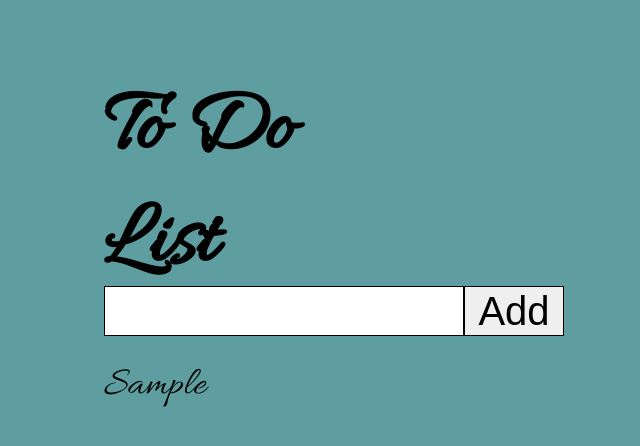
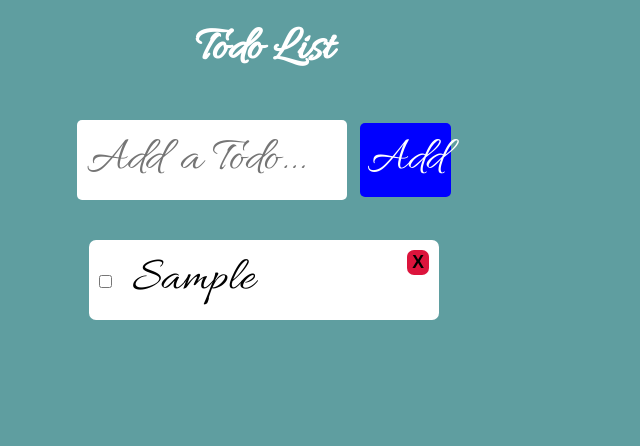
Before and after one commit to Jahsays/DOM_and_Events_Exercise, a plain HTML site: page To_Do_List/index.html in a window 1280 px wide. Both pictures are taken after typing "Sample" into the empty fields and a click on the button "Add". Shown: the whole page, without its empty margins (376-1016 px from the left). Drawn offline with Linux system fonts and the light colour scheme.

Commit message:
implemented feedback

```diff
--- a/To_Do_List/index.html
+++ b/To_Do_List/index.html
@@ -1,18 +1,32 @@
+<!DOCTYPE html>
 <html lang="en">
 <head>
   <meta charset="UTF-8">
   <meta name="viewport" content="width=device-width, initial-scale=1.0">
   <link href="https://fonts.googleapis.com/css2?family=Allura&display=swap" rel="stylesheet">
   <link rel="stylesheet" href="style.css">
-    <title>To do List</title>
+  <title>Todo List</title>
 </head>
 <body>
-    <h1>To Do List</h1>
+
   <div class="container">
-       <input id="inputField" type="text"><button id="addToDo">Add</button>
-       <div class="to-dos" id="toDoContainer">
+    <h1>Todo List</h1>
+
+    <form class="todo-form">
+      <input type="text" class="todo-input" placeholder="Add a Todo...">
+      <button type="submit" class="add-button">Add</button>
+    </form>
+
+    <ul class="todo-items">
+      <!-- dummy item
+      <li class="item" data-key="1594003133171">
+        <input class="checkbox" type="checkbox">
+        Go to Gym
+        <button class="delete-button">X</button>
+      </li> -->
+    </ul>
   </div>
-    </div>
+
   <script src="main.js"></script>
 </body>
 </html>
--- a/To_Do_List/main.js
+++ b/To_Do_List/main.js
@@ -1,18 +1,137 @@
-let addToDoButton = document.getElementById("addToDo");
-let toDoContainer = document.getElementById("toDoContainer");
-let inputField = document.getElementById("inputField");
+// select everything
+// select the todo-form
+const todoForm = document.querySelector('.todo-form');
+// select the input box
+const todoInput = document.querySelector('.todo-input');
+// select the <ul> with class="todo-items"
+const todoItemsList = document.querySelector('.todo-items');
 
-addToDoButton.addEventListener("click",  function(){
-    var paragraph = document.createElement("p");
-    paragraph.classList.add("paragraph-styling");
-    paragraph.innerText = inputField.value;
-    toDoContainer.appendChild(paragraph);
-    inputField.value = "";
-    paragraph.addEventListener("click", function(){
-    paragraph.style.textDecoration = "line-through"
-    })
+// array which stores every todos
+let todos = [];
 
-    paragraph.addEventListener("dblclick", function(){
-        toDoContainer.removeChild(paragraph);
-        })
+// add an eventListener on form, and listen for submit event
+todoForm.addEventListener('submit', function(event) {
+  // prevent the page from reloading when submitting the form
+  event.preventDefault();
+  addTodo(todoInput.value); // call addTodo function with input box current value
 });
+
+// function to add todo
+function addTodo(item) {
+  // if item is not empty
+  if (item !== '') {
+    // make a todo object, which has id, name, and completed properties
+    const todo = {
+      id: Date.now(),
+      name: item,
+      completed: false
+    };
+
+    // then add it to todos array
+    todos.push(todo);
+    addToLocalStorage(todos); // then store it in localStorage
+
+    // finally clear the input box value
+    todoInput.value = '';
+  }
+}
+
+// function to render given todos to screen
+function renderTodos(todos) {
+  // clear everything inside <ul> with class=todo-items
+  todoItemsList.innerHTML = '';
+
+  // run through each item inside todos
+  todos.forEach(function(item) {
+    // check if the item is completed
+    const checked = item.completed ? 'checked': null;
+
+    // make a <li> element and fill it
+    // <li> </li>
+    const li = document.createElement('li');
+    // <li class="item"> </li>
+    li.setAttribute('class', 'item');
+    // <li class="item" data-key="20200708"> </li>
+    li.setAttribute('data-key', item.id);
+    /* <li class="item" data-key="20200708">
+          <input type="checkbox" class="checkbox">
+          Go to Gym
+          <button class="delete-button">X</button>
+        </li> */
+    // if item is completed, then add a class to <li> called 'checked', which will add line-through style
+    if (item.completed === true) {
+      li.classList.add('checked');
+    }
+
+    li.innerHTML = `
+      <input type="checkbox" class="checkbox" ${checked}>
+      ${item.name}
+      <button class="delete-button">X</button>
+    `;
+    // finally add the <li> to the <ul>
+    todoItemsList.append(li);
+  });
+
+}
+
+// function to add todos to local storage
+function addToLocalStorage(todos) {
+  // conver the array to string then store it.
+  localStorage.setItem('todos', JSON.stringify(todos));
+  // render them to screen
+  renderTodos(todos);
+}
+
+// function helps to get everything from local storage
+function getFromLocalStorage() {
+  const reference = localStorage.getItem('todos');
+  // if reference exists
+  if (reference) {
+    // converts back to array and store it in todos array
+    todos = JSON.parse(reference);
+    renderTodos(todos);
+  }
+}
+
+// toggle the value to completed and not completed
+function toggle(id) {
+  todos.forEach(function(item) {
+    // use == not ===, because here types are different. One is number and other is string
+    if (item.id == id) {
+      // toggle the value
+      item.completed = !item.completed;
+    }
+  });
+
+  addToLocalStorage(todos);
+}
+
+// deletes a todo from todos array, then updates localstorage and renders updated list to screen
+function deleteTodo(id) {
+  // filters out the <li> with the id and updates the todos array
+  todos = todos.filter(function(item) {
+    // use != not !==, because here types are different. One is number and other is string
+    return item.id != id;
+  });
+
+  // update the localStorage
+  addToLocalStorage(todos);
+}
+
+// initially get everything from localStorage
+getFromLocalStorage();
+
+// after that addEventListener <ul> with class=todoItems. Because we need to listen for click event in all delete-button and checkbox
+todoItemsList.addEventListener('click', function(event) {
+  // check if the event is on checkbox
+  if (event.target.type === 'checkbox') {
+    // toggle the state
+    toggle(event.target.parentElement.getAttribute('data-key'));
+  }
+
+  // check if that is a delete-button
+  if (event.target.classList.contains('delete-button')) {
+    // get id from data-key attribute's value of parent <li> where the delete-button is present
+    deleteTodo(event.target.parentElement.getAttribute('data-key'));
+  }
+});
--- a/To_Do_List/style.css
+++ b/To_Do_List/style.css
@@ -1,44 +1,118 @@
- html, body{
-   width: 50%;
-   margin: 0 auto;
-   font-family: 'Allura', cursive;
-   background-color: cadetblue;
-}
+/* common styles */
+* {
+    padding: 0;
+    margin: 0;
+  }
 
-h1{
-    font-size: 90px;
-    position: relative;
-    top: 75px;
-}
+  body {
+    width: 100vw;
+    min-height: 100vh;
+    display: flex;
+    justify-content: center;
+    background-color: cadetblue;
+    font-family: 'Allura', cursive;
+  }
 
-.container {
-    width:  650px;
-}
+  button:hover {
+    cursor: pointer;
+    background-color: #73E831;
+  }
 
-#inputfield{
-    width: 360px;
-    height: 50px;
+  ul {
+    list-style-type: none; /* get rid of bullet points on side of list items */
+  }
+
+  /* common style ends */
+
+  /* container */
+  .container {
+    min-width: 700px;
+    display: flex;
+    flex-direction: column;
+    align-items: center;
+    padding: 20px;
+  }
+
+  h1 {
+    color: #fff;
+    font-size: 3rem;
+  }
+
+  /* todo-form */
+
+  .todo-form {
+    margin: 40px 0px;
+  }
+
+  .todo-input {
+    width: 250px;
+    border: none;
+    outline: none;
+    border-radius: 5px;
+    padding: 10px;
+    margin-right: 10px;
+    font-size: 3rem;
     font-family: 'Allura', cursive;
-    border: 1px solid black;
+  }
+
+  .add-button {
+    background-color: #0000ff;
+    color: #fff;
+    border: none;
     outline: none;
-    font-size: 35px;
-    vertical-align: middle;
-}
+    border-radius: 5px;
+    padding: 7px;
+    font-size: 3rem;
+    font-family: 'Allura', cursive;
+  }
 
-#addToDo{
-    height: 50px;
-    width: 100px;
-    border: 1px solid black;
-    vertical-align: middle;
-    font-size: 40px;
-}
+  /* todo-form style ends */
 
-.to-dos {
-    margin-top: 25px;
-}
+  /* todo-items */
+  .todo-items {
+    min-width: 350px;
+  }
 
-.paragraph-styling{
-    margin: 0;
-    cursor: pointer;
-    font-size: 40px;
-}
+  /* each li with class="item" */
+  .item {
+    background-color: #fff;
+    padding: 10px;
+    font-size: 3rem;
+  }
+
+  .item:first-child {
+    border-top-left-radius: 7px;
+    border-top-right-radius: 7px;
+  }
+
+  .item:last-child {
+    border-bottom-left-radius: 7px;
+    border-bottom-right-radius: 7px;
+  }
+
+  /* item style end */
+
+  .checkbox {
+    margin-right: 10px;
+  }
+
+  .delete-button {
+    float: right;
+    background-color: #dc143c;
+    border: none;
+    outline: none;
+    border-radius: 7px;
+    padding: 2px 5px;
+    margin-left: 10px;
+    font-size: 1.1rem;
+    font-weight: 550;
+  }
+
+  /* applied when the todo item is checked */
+  .checked {
+    text-decoration: line-through;
+  }
+
+  /* todo-items style ends */
+
+  /* container style ends */
```
Lines whose indentation alone changed are shown as unchanged.
